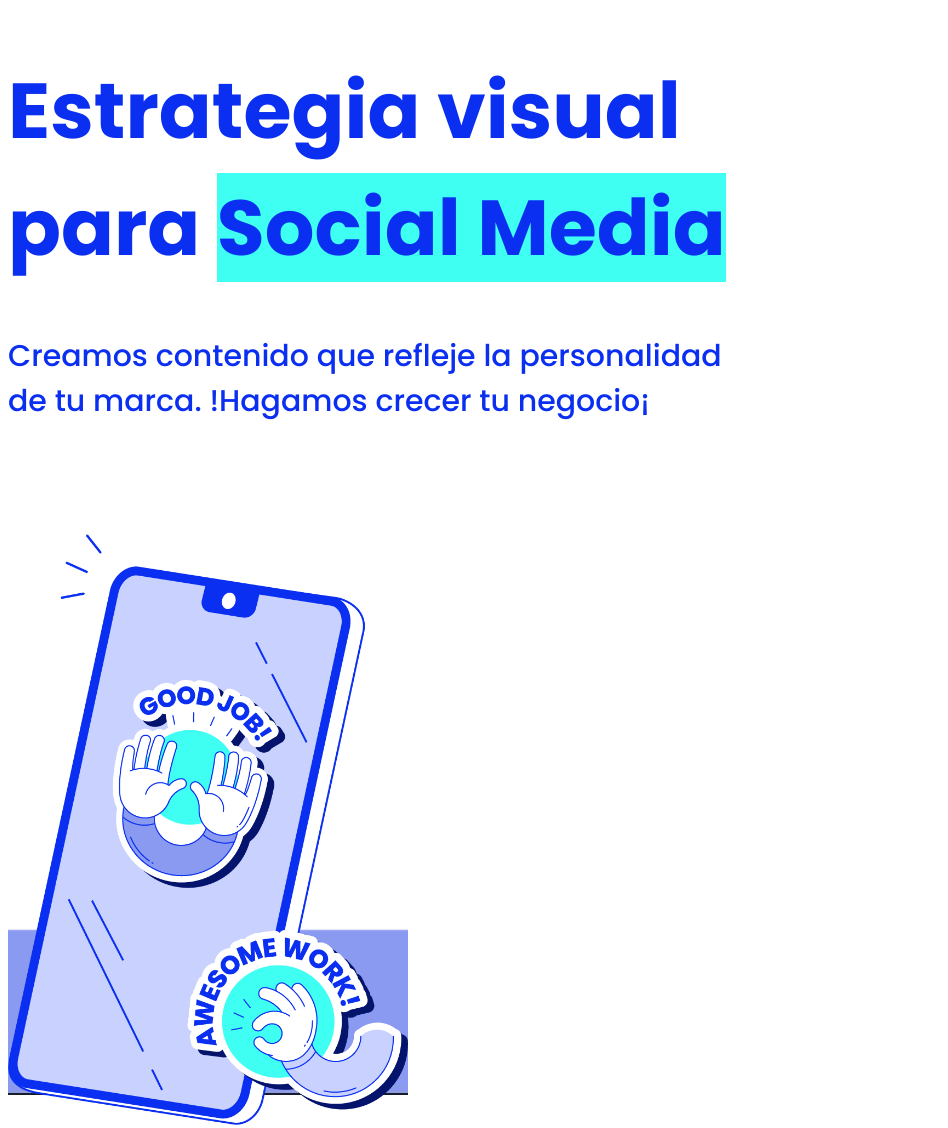
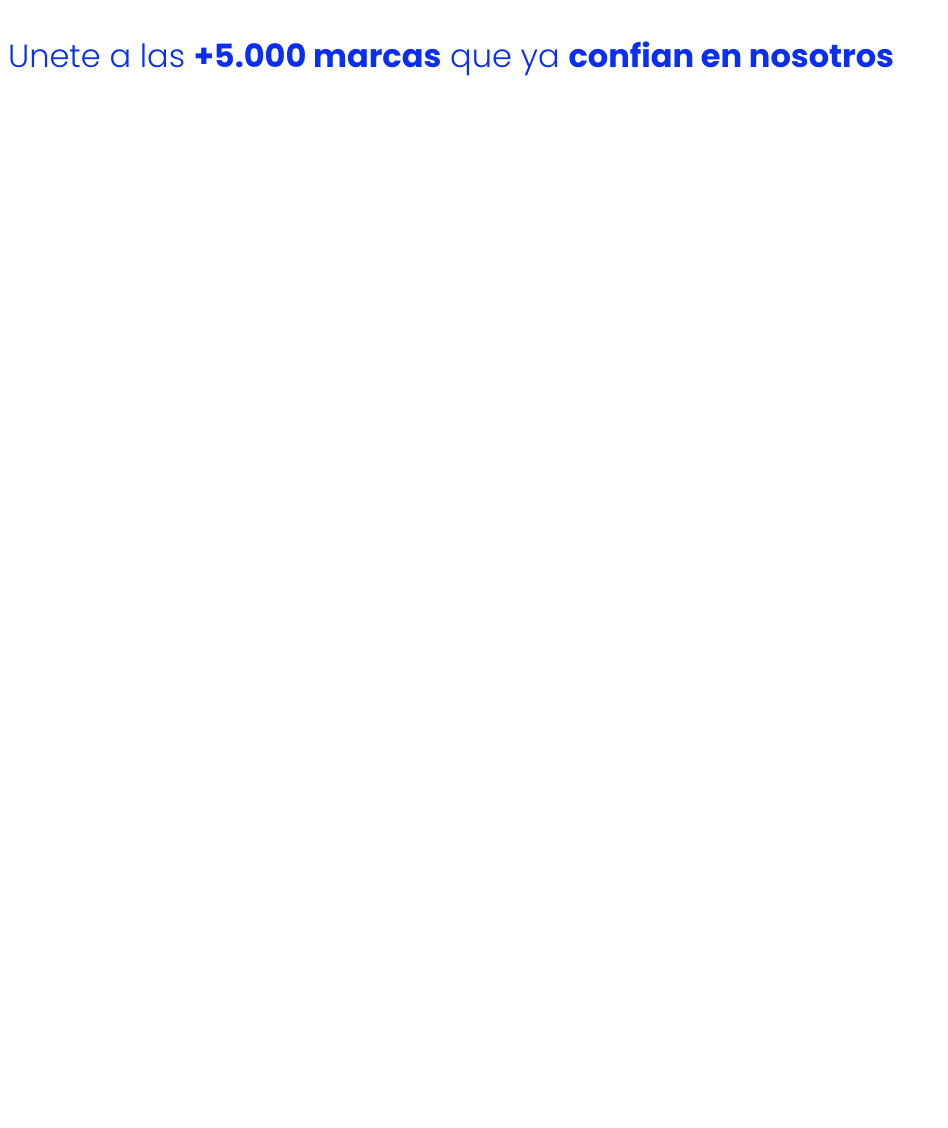
Before and after one commit to M4gnus99/Modulo_02_EducacionIT, a plain HTML site: page index.html in a window 1280 px wide. Shown: the whole page, without its empty margins (0-948 px from the left). After the commit the page ends 800 px from the top, so only its background shows below. Drawn offline with Linux system fonts and the light colour scheme.

Commit message:
desafio 02

```diff
--- a/index.html
+++ b/index.html
@@ -5,16 +5,13 @@
     <meta http-equiv="X-UA-Compatible" content="IE=edge">
     <meta name="viewport" content="width=device-width, initial-scale=1.0">
     <link rel="stylesheet" href="style.css">
-    <title>Laboratorio 1</title>
+    <title>Laboratorio 2</title>
 </head>
 <body>
+    <p>Unete a las <strong>+5.000 marcas</strong> que ya <strong>confian en nosotros</strong></p>
     <div>
-        <h1>Estrategia visual <br>para <strong>Social Media</strong></h1>
-        <br>
-        <p>
-            Creamos contenido que refleje la personalidad de tu marca. !Hagamos crecer tu negocio¡
-        </p>
-        <img src="/img/celu.png" alt="imagen cel">
+        <img src="/img/" alt="">
+        <img src="" alt="">
     </div>
 </body>
 </html>
--- a/style.css
+++ b/style.css
@@ -1,32 +1,8 @@
-@import url('https://fonts.googleapis.com/css2?family=Poppins:wght@500;700&display=swap');
+@import url('https://fonts.googleapis.com/css2?family=Poppins:wght@300;700&display=swap');
 
 
-h1, p{
+p{
     font-family: 'Poppins', sans-serif;
+    font-size: 32px;
     color: #0a2ff1;
-
 }
-
-h1{
-    font-size: 78px;
-    font-weight: 700;
-    margin-bottom: 0;
-}
-p{
-    font-size: 30px;
-    font-weight: 500;
-}
-
-strong{
-    background-color: #3ffff3;
-}
-
-img{
-    background-image: url(/img/fondo.JPG);
-    width: 400px;
-    padding-top: 5rem;
-}
-
-div{
-    width: 60%;
-}
```
